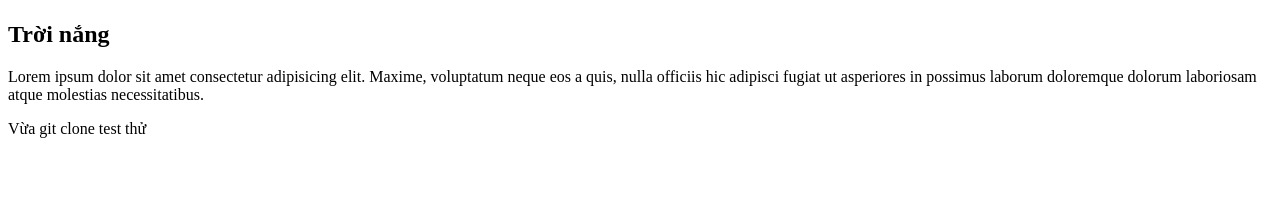
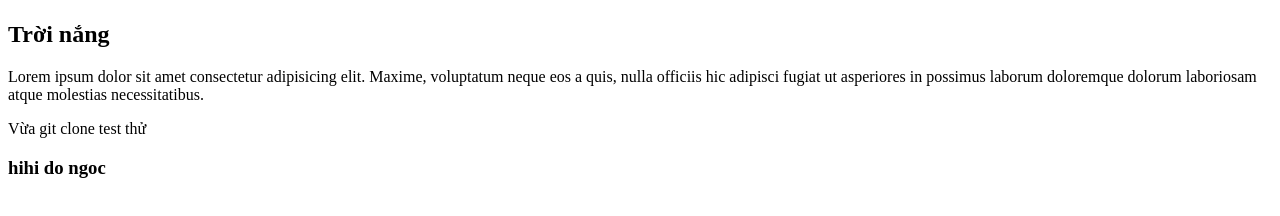
Before and after one commit to Phamngocduc29/bc52_porfolio, a plain HTML site: page index.html in a window 1280 px wide. Drawn offline with Linux system fonts and the light colour scheme.

Commit message:
test de su dung git pull

```diff
--- a/index.html
+++ b/index.html
@@ -11,5 +11,6 @@
     <h2>Trời nắng</h2>
     <p>Lorem ipsum dolor sit amet consectetur adipisicing elit. Maxime, voluptatum neque eos a quis, nulla officiis hic adipisci fugiat ut asperiores in possimus laborum doloremque dolorum laboriosam atque molestias necessitatibus.</p>
     <p>Vừa git clone test thử</p>
+    <h3>hihi do ngoc</h3>
 </body>
 </html>
```
